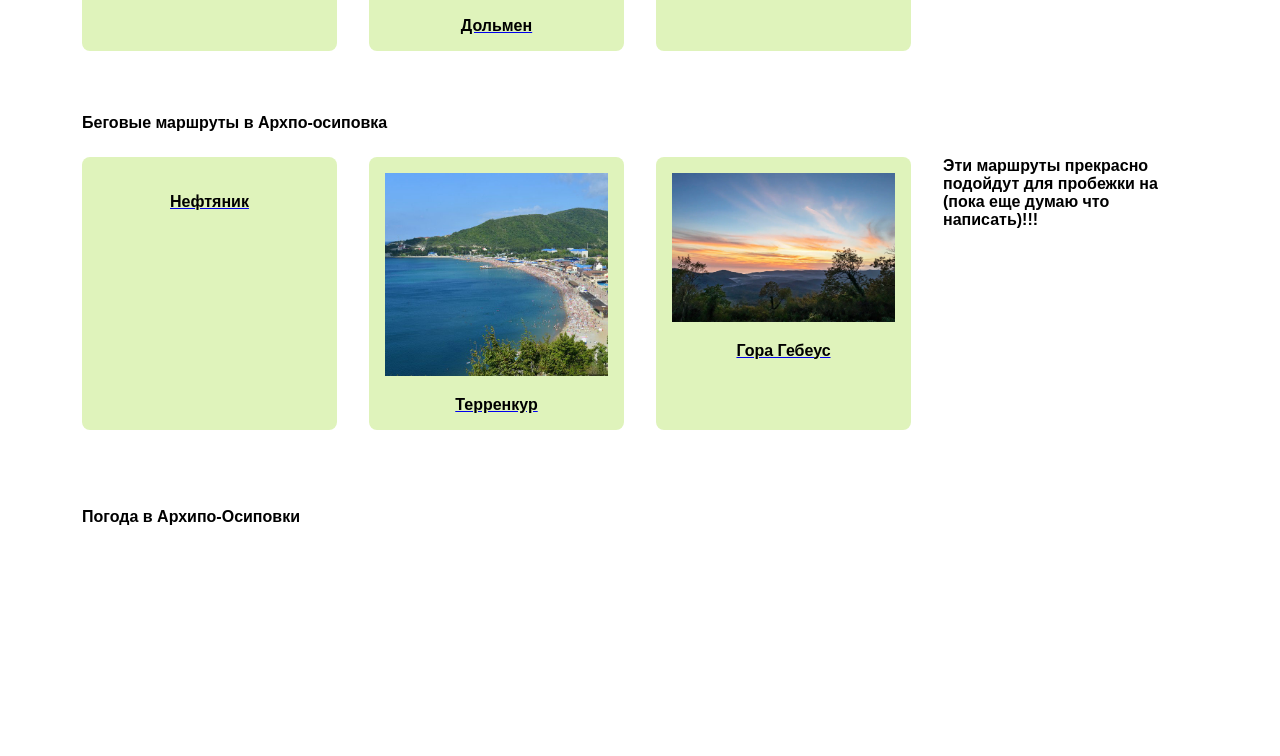
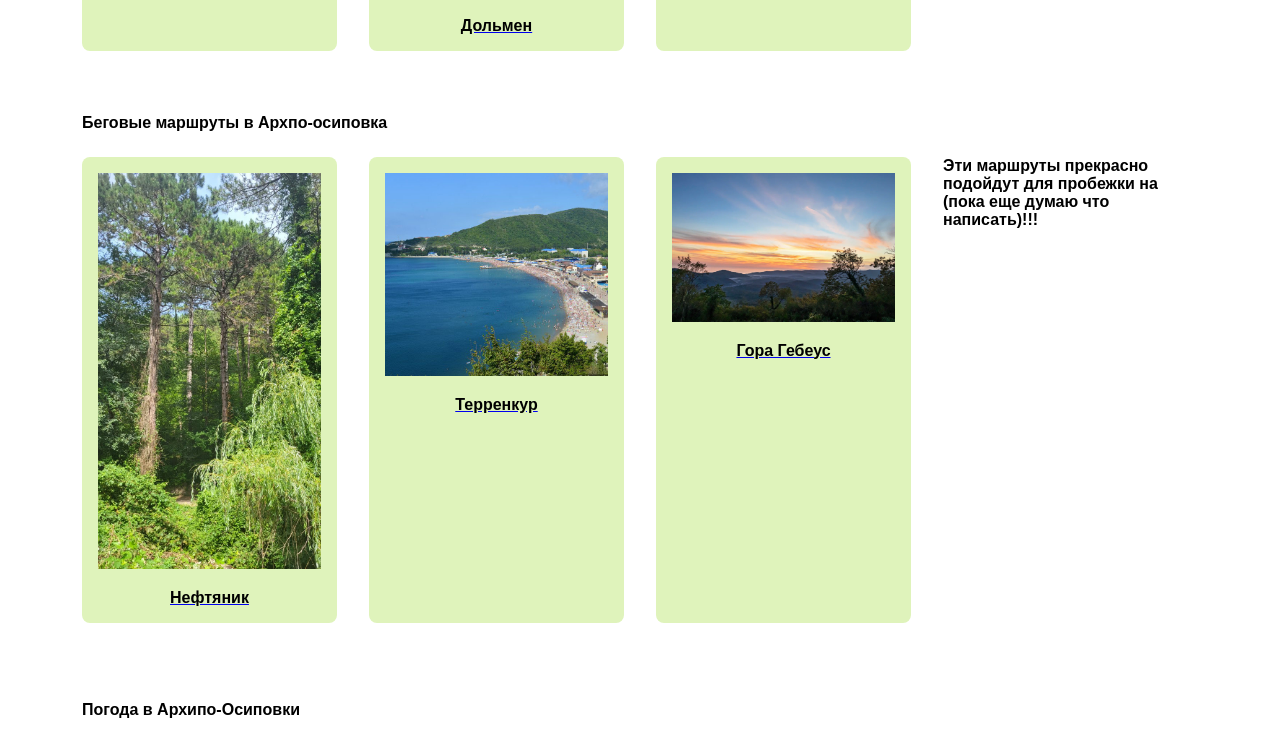
Before and after one commit to zuzegor2211-maker/newSite3, a plain HTML site: page index.html in a window 1280 px wide. Shown: the part 556-1312 px from the top of the page. Before the commit the page ends 1139 px from the top, so only its background shows below. Drawn offline with Linux system fonts and the light colour scheme.

Commit message:
index.html

```diff
--- a/index.html
+++ b/index.html
@@ -76,7 +76,7 @@
                 <div class="product-grid">
                     <div class="product-card">
                         <a href="/">
-                            <img src="" height="400" alt="">
+                            <img src="фото/XXXL (4).webp" height="400" alt="">
                             <p class="kol">Нефтяник</p>
                         </a>
                     </div>
```
